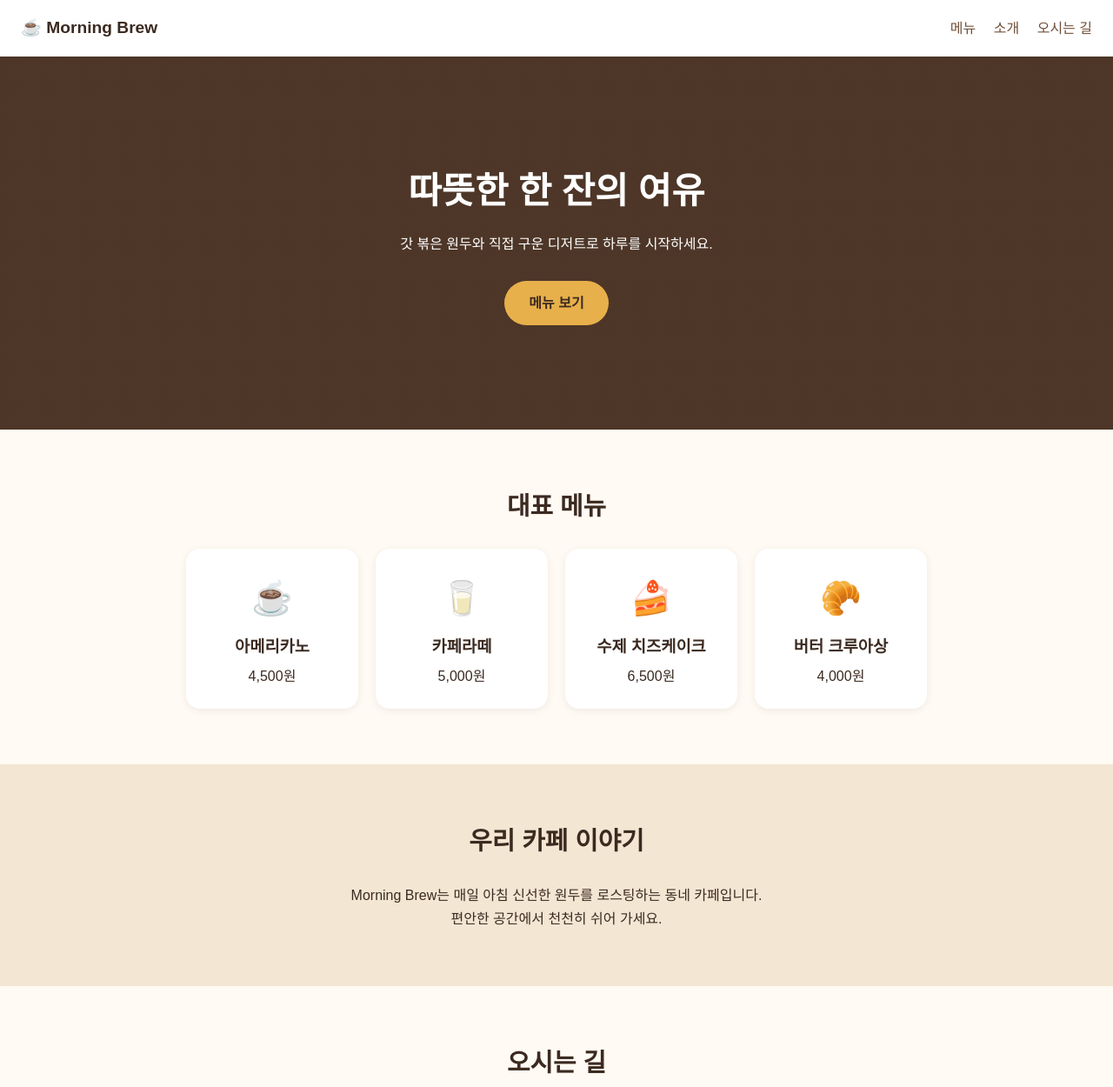
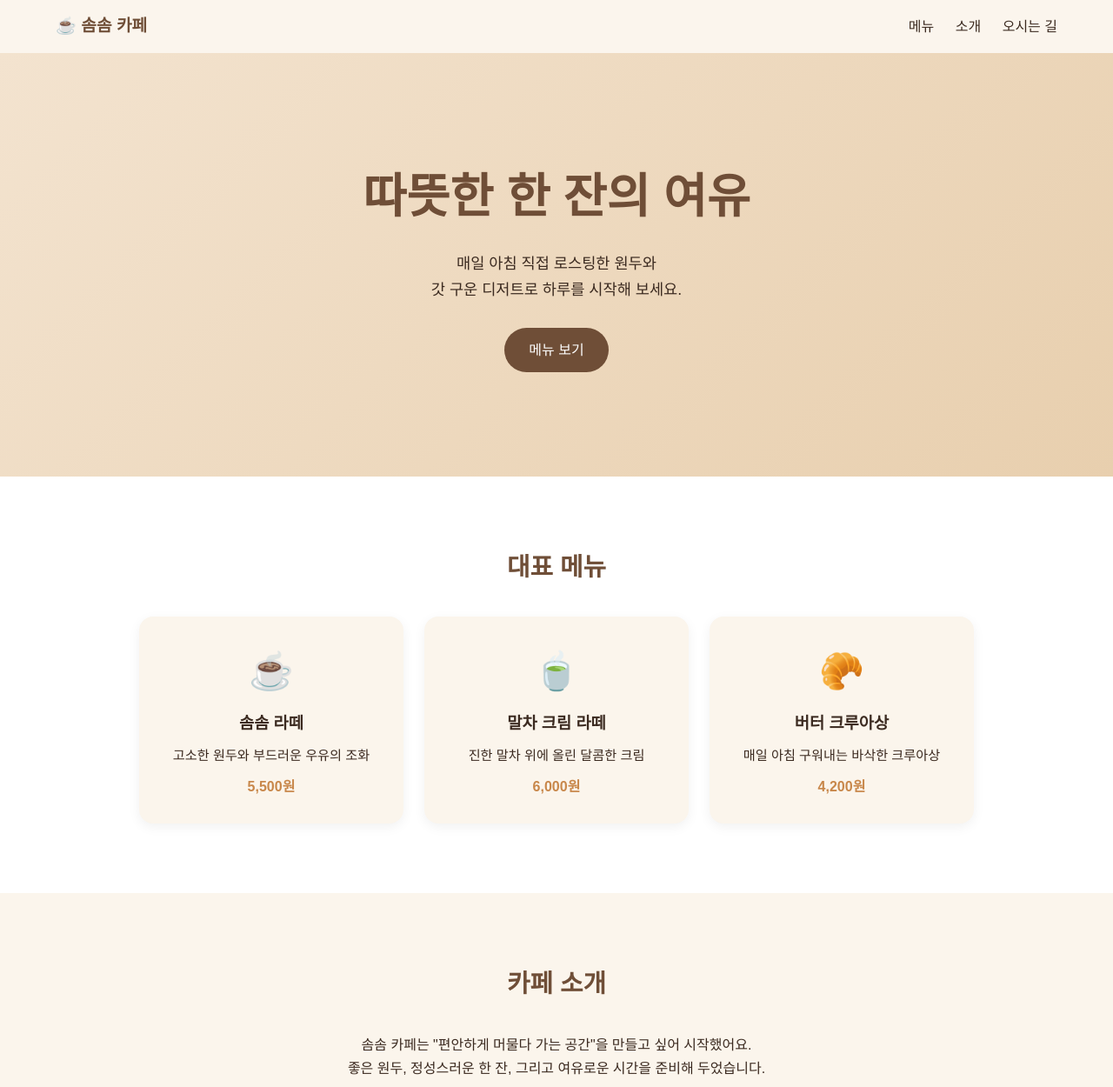
Before and after one commit to somin-c/cafe-landing, a plain HTML site: page index.html in a window 1280 px wide. Shown: the top 1250 px of the page at 87% size. Drawn offline with Linux system fonts and the light colour scheme.

Commit message:
Replace landing page with Somsom Cafe version
Co-Authored-By: Claude Sonnet 5.5 <noreply@anthropic.com>

```diff
--- a/index.html
+++ b/index.html
@@ -1,14 +1,15 @@
-<!DOCTYPE html>
+<!doctype html>
 <html lang="ko">
 <head>
-  <meta charset="UTF-8">
-  <meta name="viewport" content="width=device-width, initial-scale=1.0">
-  <title>모닝 브루 카페</title>
+  <meta charset="utf-8">
+  <meta name="viewport" content="width=device-width, initial-scale=1">
+  <title>솜솜 카페 | 따뜻한 한 잔의 여유</title>
+  <meta name="description" content="직접 로스팅한 원두와 수제 디저트가 있는 동네 카페, 솜솜 카페입니다.">
   <link rel="stylesheet" href="style.css">
 </head>
 <body>
   <header class="nav">
-    <div class="logo">☕ Morning Brew</div>
+    <a class="logo" href="#top">☕ 솜솜 카페</a>
     <nav>
       <a href="#menu">메뉴</a>
       <a href="#about">소개</a>
@@ -16,32 +17,53 @@
     </nav>
   </header>
 
+  <main id="top">
     <section class="hero">
       <h1>따뜻한 한 잔의 여유</h1>
-    <p>갓 볶은 원두와 직접 구운 디저트로 하루를 시작하세요.</p>
+      <p>매일 아침 직접 로스팅한 원두와<br>갓 구운 디저트로 하루를 시작해 보세요.</p>
       <a class="btn" href="#menu">메뉴 보기</a>
     </section>
 
     <section id="menu" class="section">
       <h2>대표 메뉴</h2>
       <div class="cards">
-      <div class="card"><span>☕</span><h3>아메리카노</h3><p>4,500원</p></div>
-      <div class="card"><span>🥛</span><h3>카페라떼</h3><p>5,000원</p></div>
-      <div class="card"><span>🍰</span><h3>수제 치즈케이크</h3><p>6,500원</p></div>
-      <div class="card"><span>🥐</span><h3>버터 크루아상</h3><p>4,000원</p></div>
+        <article class="card">
+          <div class="emoji">☕</div>
+          <h3>솜솜 라떼</h3>
+          <p>고소한 원두와 부드러운 우유의 조화</p>
+          <strong>5,500원</strong>
+        </article>
+        <article class="card">
+          <div class="emoji">🍵</div>
+          <h3>말차 크림 라떼</h3>
+          <p>진한 말차 위에 올린 달콤한 크림</p>
+          <strong>6,000원</strong>
+        </article>
+        <article class="card">
+          <div class="emoji">🥐</div>
+          <h3>버터 크루아상</h3>
+          <p>매일 아침 구워내는 바삭한 크루아상</p>
+          <strong>4,200원</strong>
+        </article>
       </div>
     </section>
 
     <section id="about" class="section alt">
-    <h2>우리 카페 이야기</h2>
-    <p>Morning Brew는 매일 아침 신선한 원두를 로스팅하는 동네 카페입니다.<br>편안한 공간에서 천천히 쉬어 가세요.</p>
+      <h2>카페 소개</h2>
+      <p class="lead">솜솜 카페는 "편안하게 머물다 가는 공간"을 만들고 싶어 시작했어요.<br>
+        좋은 원두, 정성스러운 한 잔, 그리고 여유로운 시간을 준비해 두었습니다.</p>
     </section>
 
     <section id="visit" class="section">
       <h2>오시는 길</h2>
-    <p>서울시 어딘가 커피로 123<br>평일 08:00 – 21:00 · 주말 09:00 – 22:00</p>
+      <ul class="info">
+        <li><b>주소</b> 서울시 OO구 OO로 123</li>
+        <li><b>영업시간</b> 매일 08:00 – 21:00</li>
+        <li><b>문의</b> 02-000-0000</li>
+      </ul>
     </section>
+  </main>
 
-  <footer>© 2026 Morning Brew Cafe</footer>
+  <footer>© 2026 솜솜 카페. All rights reserved.</footer>
 </body>
 </html>
--- a/style.css
+++ b/style.css
@@ -1,25 +1,66 @@
+:root {
+  --brown: #6f4e37;
+  --cream: #fbf5ec;
+  --accent: #c8874a;
+  --text: #3b2a20;
+}
 * { box-sizing: border-box; margin: 0; padding: 0; }
 html { scroll-behavior: smooth; }
-body { font-family: "Malgun Gothic", sans-serif; color: #3b2a20; background: #fffaf3; line-height: 1.7; }
+body {
+  font-family: "Pretendard", "Malgun Gothic", sans-serif;
+  color: var(--text);
+  background: #fff;
+  line-height: 1.7;
+}
+a { color: inherit; text-decoration: none; }
 
-.nav { display: flex; justify-content: space-between; align-items: center; padding: 16px 24px; background: #fff; position: sticky; top: 0; box-shadow: 0 1px 6px rgba(0,0,0,.08); }
-.logo { font-weight: bold; font-size: 1.2rem; }
-.nav nav a { margin-left: 16px; color: #6f4e37; text-decoration: none; }
-.nav nav a:hover { text-decoration: underline; }
+.nav {
+  position: sticky; top: 0; z-index: 10;
+  display: flex; justify-content: space-between; align-items: center;
+  padding: 14px 5vw;
+  background: rgba(251, 245, 236, .95);
+  backdrop-filter: blur(6px);
+}
+.logo { font-weight: 700; font-size: 1.2rem; color: var(--brown); }
+.nav nav a { margin-left: 20px; font-weight: 500; }
+.nav nav a:hover { color: var(--accent); }
 
-.hero { text-align: center; padding: 120px 24px; color: #fff; background: linear-gradient(rgba(59,42,32,.65), rgba(59,42,32,.65)), #6f4e37; }
-.hero h1 { font-size: 2.6rem; margin-bottom: 12px; }
-.hero p { margin-bottom: 28px; }
-.btn { display: inline-block; padding: 12px 28px; background: #e8b04b; color: #3b2a20; border-radius: 999px; text-decoration: none; font-weight: bold; }
-.btn:hover { background: #f0c166; }
+.hero {
+  text-align: center;
+  padding: 120px 5vw;
+  background: linear-gradient(135deg, #f3e3cf, #e8cfae);
+}
+.hero h1 { font-size: clamp(2rem, 6vw, 3.4rem); color: var(--brown); margin-bottom: 16px; }
+.hero p { font-size: 1.1rem; margin-bottom: 28px; }
+.btn {
+  display: inline-block; padding: 12px 28px;
+  background: var(--brown); color: #fff; border-radius: 999px;
+  transition: background .2s;
+}
+.btn:hover { background: var(--accent); }
 
-.section { max-width: 900px; margin: 0 auto; padding: 64px 24px; text-align: center; }
-.section.alt { max-width: none; background: #f3e6d3; }
-.section h2 { margin-bottom: 24px; font-size: 1.8rem; }
+.section { padding: 80px 5vw; text-align: center; }
+.section.alt { background: var(--cream); }
+.section h2 { font-size: 1.8rem; color: var(--brown); margin-bottom: 32px; }
+.lead { max-width: 640px; margin: 0 auto; }
 
-.cards { display: grid; grid-template-columns: repeat(auto-fit, minmax(180px, 1fr)); gap: 20px; }
-.card { background: #fff; padding: 24px; border-radius: 16px; box-shadow: 0 2px 10px rgba(0,0,0,.07); }
-.card span { font-size: 2.4rem; }
-.card h3 { margin: 8px 0 4px; }
+.cards {
+  display: grid; gap: 24px; max-width: 960px; margin: 0 auto;
+  grid-template-columns: repeat(auto-fit, minmax(240px, 1fr));
+}
+.card {
+  padding: 28px; border-radius: 16px; background: var(--cream);
+  box-shadow: 0 4px 14px rgba(0, 0, 0, .06);
+  transition: transform .2s;
+}
+.card:hover { transform: translateY(-4px); }
+.card .emoji { font-size: 2.6rem; }
+.card h3 { margin: 8px 0; }
+.card p { font-size: .95rem; margin-bottom: 10px; }
+.card strong { color: var(--accent); }
 
-footer { text-align: center; padding: 24px; background: #3b2a20; color: #e8dccb; font-size: .9rem; }
+.info { list-style: none; display: inline-block; text-align: left; }
+.info li { margin: 6px 0; }
+.info b { display: inline-block; width: 80px; color: var(--brown); }
+
+footer { text-align: center; padding: 28px; background: var(--brown); color: #f3e3cf; font-size: .9rem; }
```
Also changed, not shown: 1 other file. Lines whose indentation alone changed are shown as unchanged.
